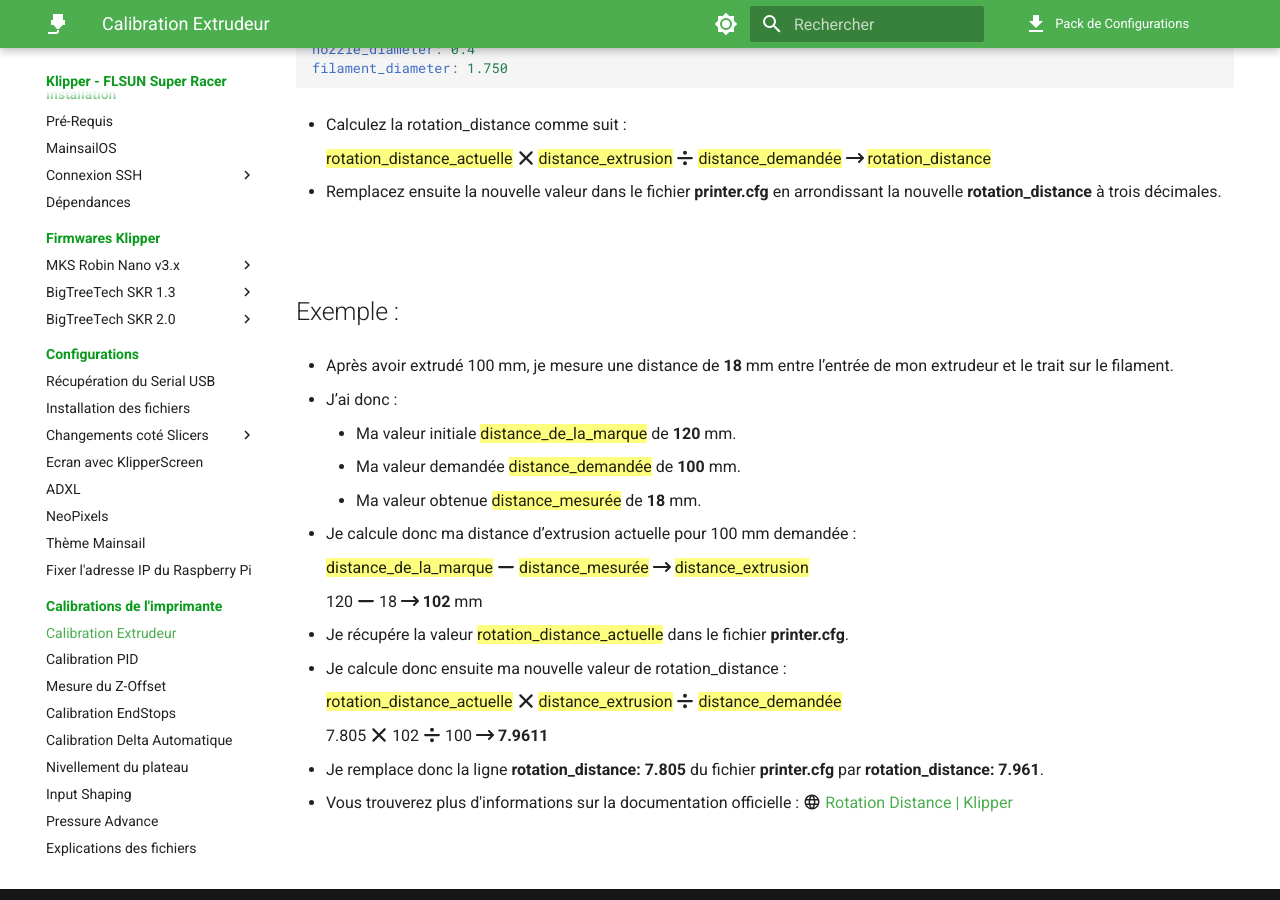
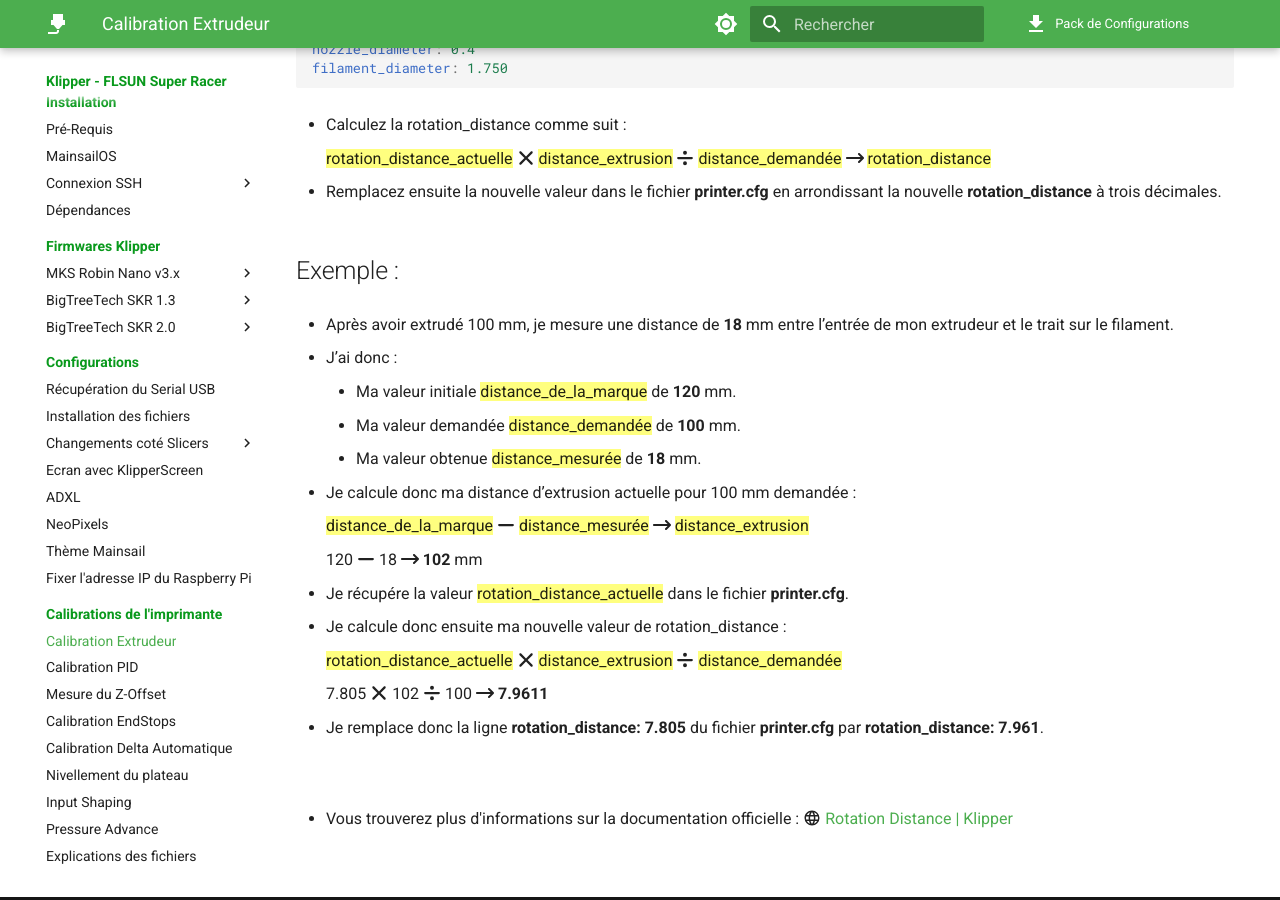
Before and after one commit to Guilouz/test, an MkDocs documentation site: the page built from docs/calibrations/extrudeur.md, in a window 1280 px wide and 900 px high, scrolled down 1234 px. Built offline with MkDocs 1.6.1 and Material for MkDocs 9.7.7, drawn with Linux system fonts in a browser that asks for light colours; emoji names are drawn with the system emoji font; comment, search, counter and statistics services are not loaded.

Commit message:
Update extrudeur.md

```diff
--- a/docs/calibrations/extrudeur.md
+++ b/docs/calibrations/extrudeur.md
@@ -61,8 +61,6 @@
 
 - Remplacez ensuite la nouvelle valeur dans le fichier **printer.cfg** en arrondissant la nouvelle **rotation_distance** à trois décimales.
 
-<br />
-
 ## Exemple :
 
 - Après avoir extrudé 100 mm, je mesure une distance de **18** mm entre l’entrée de mon extrudeur et le trait sur le filament.
@@ -89,6 +87,8 @@
 
 - Je remplace donc la ligne **rotation_distance: 7.805** du fichier **printer.cfg** par **rotation_distance: 7.961**.
 
+<br />
+
 - Vous trouverez plus d'informations sur la documentation officielle : :material-web: <a href="https://www.klipper3d.org/Rotation_Distance.html" target="blank">Rotation Distance | Klipper</a>
 
 <br />
```
